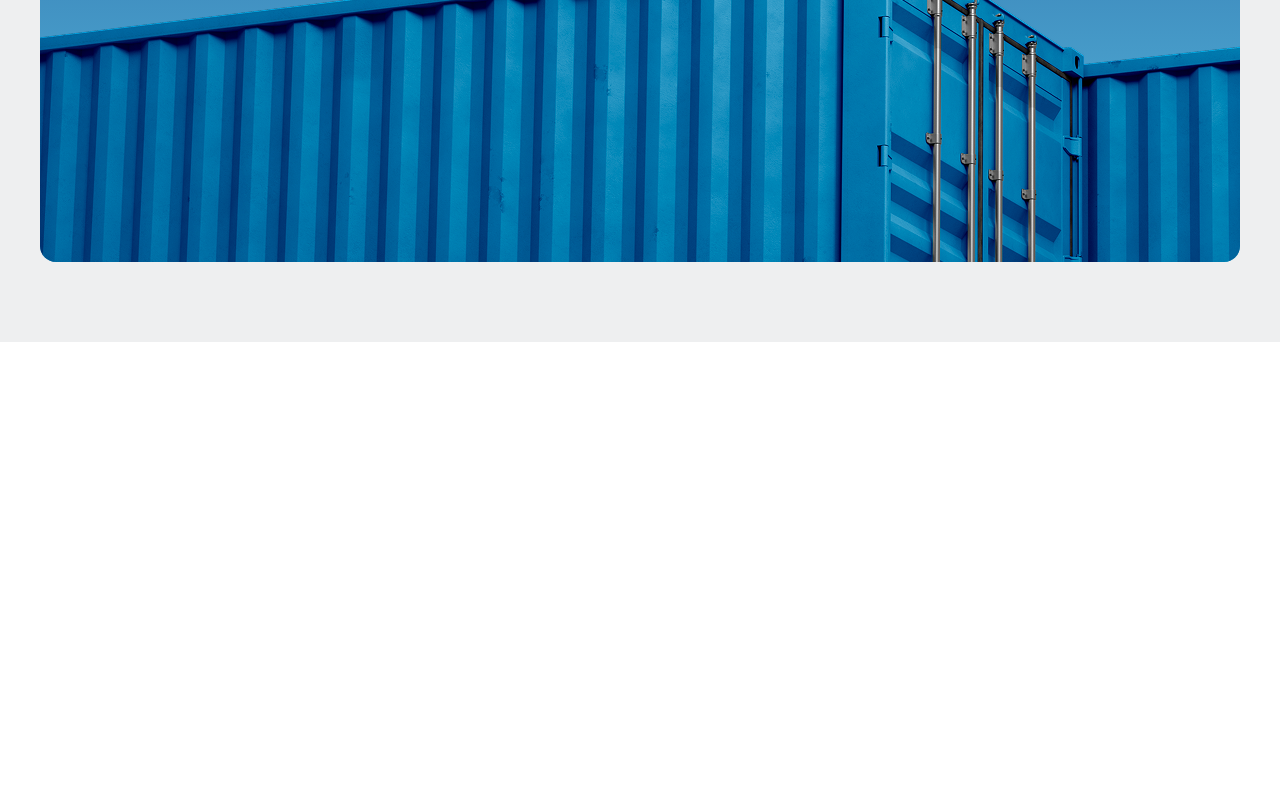
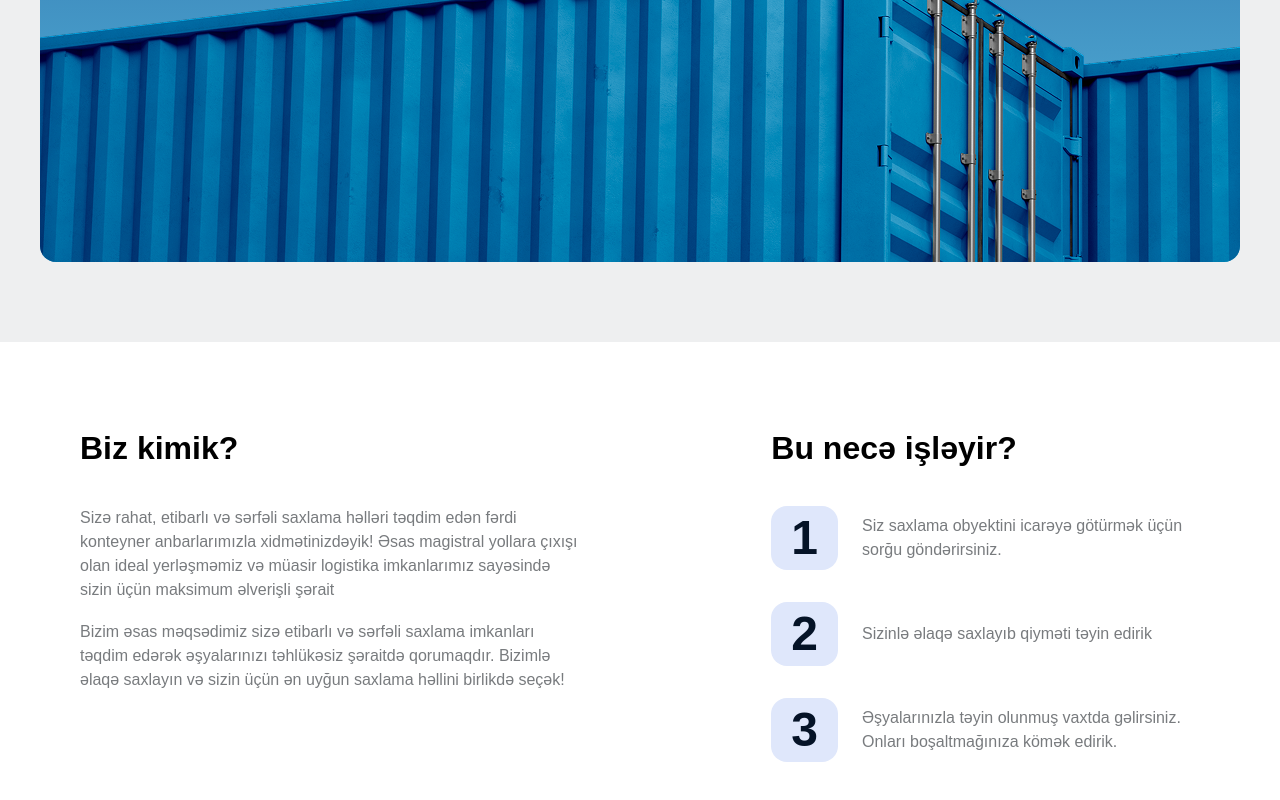
Before and after one commit to NeoNae27/anbar-site, a Next.js app: page / in a window 1280 px wide. Shown: the part 458-1258 px from the top of the page. Before the commit the page ends 800 px from the top, so only its background shows below. Built offline with nearby package versions, Linux system fonts and the light colour scheme.

Commit message:
Create about section

```diff
--- a/src/app/page.js
+++ b/src/app/page.js
@@ -1,13 +1,15 @@
 import { DefaultButton, PlusButton } from "@/components/Button/buttons.js";
 import Header from "@/layout/Header/Header.jsx";
 import Banner from "@/layout/Banner/Banner.jsx";
-import "./style.css"
+import About from "@/layout/About/About.jsx";
+import "./style.css";
 
 export default function Page() {
   return (
     <>
       <Header></Header>
       <Banner></Banner>
+      <About></About>
       {/* <PlusButton></PlusButton>
       <DefaultButton label="Label" size="buttonLarge"></DefaultButton>
       <h1>Hi</h1> */}
--- /dev/null
+++ b/src/components/UserJourney/UserJourney.jsx
@@ -0,0 +1,14 @@
+import "./UserJourney.scss"
+
+export default function UserJourney({id, text}) {
+    return(
+        <span className="user-container">
+            <span className="userId">
+                <h2>{id}</h2>
+            </span>
+            <span className="stepText">
+                <p className="body1">{text}</p>
+            </span>
+        </span>
+    )
+}
--- /dev/null
+++ b/src/components/UserJourney/UserJourney.scss
@@ -0,0 +1,19 @@
+.user-container {
+  display: flex;
+  flex-direction: row;
+  gap: 24px;
+  align-items: center;
+  padding-bottom: 32px;
+
+  .userId {
+    display: flex;
+    padding: 0px 20px;
+    border-radius: 16px;
+    color: var(--color-first-700);
+    background-color: var(--color-first-100);
+  }
+
+  .stepText {
+    max-width: 338px
+  }
+}
--- /dev/null
+++ b/src/layout/About/About.jsx
@@ -0,0 +1,52 @@
+import "./About.scss";
+import UserJourney from "@/components/UserJourney/UserJourney.jsx";
+
+export default function About() {
+  const UserJourneySteps = [
+    {
+      id: 1,
+      text: "Siz saxlama obyektini icarəyə götürmək üçün sorğu göndərirsiniz.",
+    },
+    {
+      id: 2,
+      text: "Sizinlə əlaqə saxlayıb qiyməti təyin edirik",
+    },
+    {
+      id: 3,
+      text: "Əşyalarınızla təyin olunmuş vaxtda gəlirsiniz. Onları boşaltmağınıza kömək edirik.",
+    },
+  ];
+
+  return (
+    <section className="about">
+      <div className="about-container">
+        <div className="description">
+          <h4>Biz kimik?</h4>
+          <p className="body1">
+            Sizə rahat, etibarlı və sərfəli saxlama həlləri təqdim edən fərdi
+            konteyner anbarlarımızla xidmətinizdəyik! Əsas magistral yollara
+            çıxışı olan ideal yerləşməmiz və müasir logistika imkanlarımız
+            sayəsində sizin üçün maksimum əlverişli şərait
+          </p>
+          <br />
+          <p className="body1">
+            Bizim əsas məqsədimiz sizə etibarlı və sərfəli saxlama imkanları
+            təqdim edərək əşyalarınızı təhlükəsiz şəraitdə qorumaqdır. Bizimlə
+            əlaqə saxlayın və sizin üçün ən uyğun saxlama həllini birlikdə
+            seçək!
+          </p>
+        </div>
+        <div className="userJourney">
+          <h4>Bu necə işləyir?</h4>
+          <ul>
+            {UserJourneySteps.map((step) => (
+              <li key={step.id}>
+                <UserJourney id={step.id} text={step.text}></UserJourney>
+              </li>
+            ))}
+          </ul>
+        </div>
+      </div>
+    </section>
+  );
+}
--- /dev/null
+++ b/src/layout/About/About.scss
@@ -0,0 +1,34 @@
+.about {
+  display: flex;
+  justify-content: center;
+  align-items: center;
+  flex-direction: column;
+  width: 100%;
+  padding: 40px;
+
+  .about-container {
+    display: flex;
+    width: 100%;
+    max-width: 1280px;
+    flex-direction: row;
+    padding: 40px;
+    gap: 140px;
+    justify-content: space-between;
+
+    .description {
+      max-width: 500px;
+    }
+
+    .userJourney {
+
+    }
+
+    p {
+      color: var(--color-gray-400);
+    }
+
+    h4 {
+      padding-bottom: 32px;
+    }
+  }
+}
--- a/src/layout/Banner/Banner.jsx
+++ b/src/layout/Banner/Banner.jsx
@@ -5,7 +5,7 @@ import { DefaultButton } from "@/components/Button/buttons.js";
 
 export default function Banner() {
   return (
-    <div className="banner">
+    <section className="banner">
       <div className="banner-container">
         <div className="banner-text">
           <h1>
@@ -28,6 +28,6 @@ export default function Banner() {
           />
         </div>
       </div>
-    </div>
+    </section>
   );
 }
```
